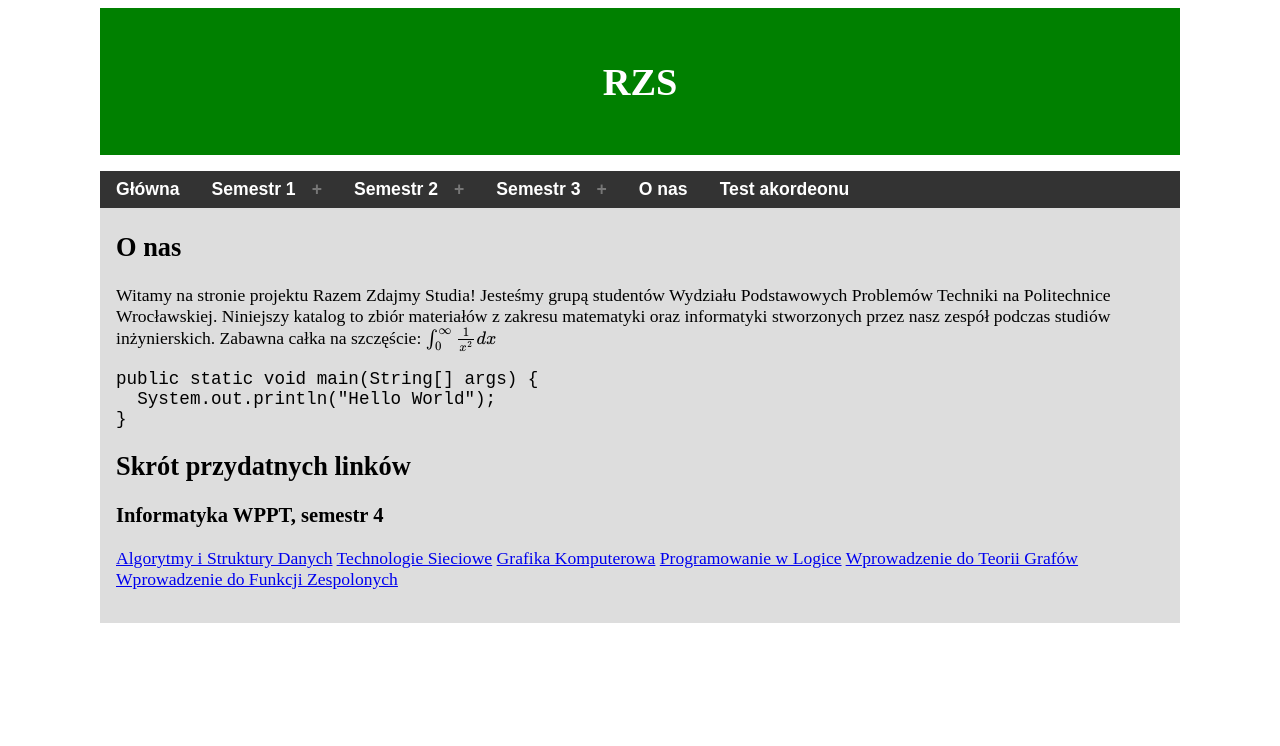
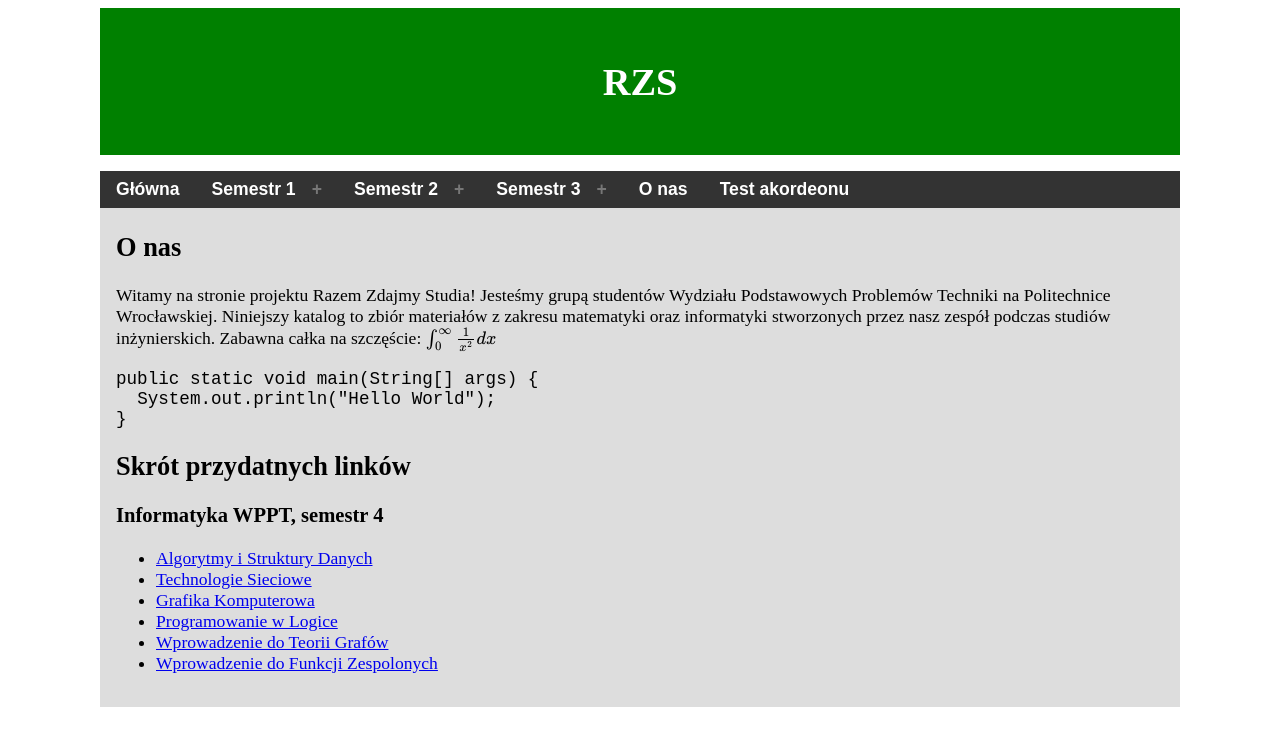
Before and after one commit to rzs-site/rzs-site.github.io, a Jekyll site: the page built from index.md, in a window 1280 px wide. Shown: the top 746 px of the page. Built offline with Jekyll 4.4.1, drawn with Linux system fonts in a browser that asks for light colours; formulas are drawn with MathJax 3; our own code applies the rules of GitHub Pages for plain Markdown files.

```diff
--- a/index.md
+++ b/index.md
@@ -21,9 +21,9 @@ Skrót przydatnych linków
 
 ### Informatyka WPPT, semestr 4
 
-[Algorytmy i Struktury Danych](http://cs.pwr.edu.pl/golebiewski/)
-[Technologie Sieciowe](http://cs.pwr.edu.pl/krzywiecki/teaching.html)
-[Grafika Komputerowa](https://drive.google.com/drive/folders/1Eyjbc0yleaQkyKj6yf2O_NcmuwF7e4IU)
-[Programowanie w Logice](http://ki.pwr.edu.pl/kobylanski/dydaktyka/page6/page2/index.html)
-[Wprowadzenie do Teorii Grafów](http://cs.pwr.edu.pl/kuchta/)
-[Wprowadzenie do Funkcji Zespolonych](http://cs.pwr.edu.pl/ralowski/dydaktyka/funkcje_zespolone/wiosna_2018/complex.html)
+* [Algorytmy i Struktury Danych](http://cs.pwr.edu.pl/golebiewski/)
+* [Technologie Sieciowe](http://cs.pwr.edu.pl/krzywiecki/teaching.html)
+* [Grafika Komputerowa](https://drive.google.com/drive/folders/1Eyjbc0yleaQkyKj6yf2O_NcmuwF7e4IU)
+* [Programowanie w Logice](http://ki.pwr.edu.pl/kobylanski/dydaktyka/page6/page2/index.html)
+* [Wprowadzenie do Teorii Grafów](http://cs.pwr.edu.pl/kuchta/)
+* [Wprowadzenie do Funkcji Zespolonych](http://cs.pwr.edu.pl/ralowski/dydaktyka/funkcje_zespolone/wiosna_2018/complex.html)
```
